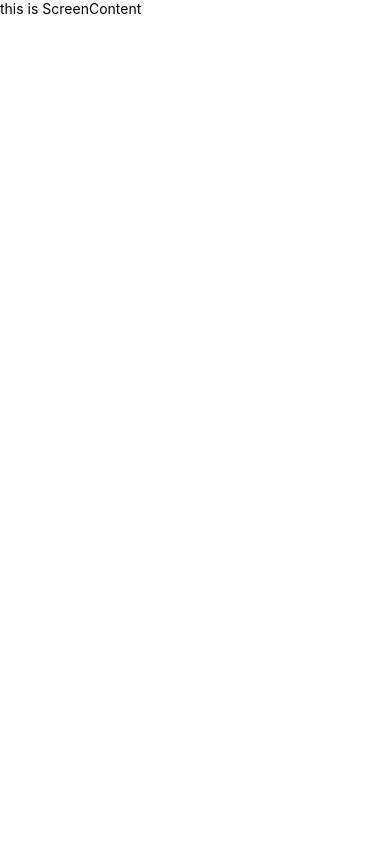
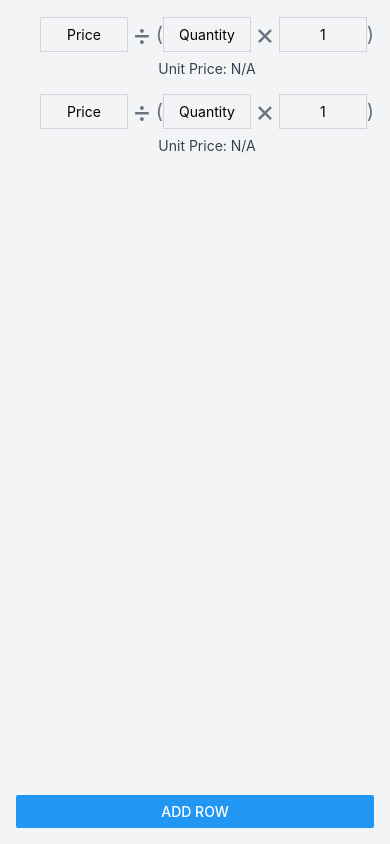
Before and after one commit to kfs214/HOnmurasaki, a React Native app: screen / in a window 390 px wide. Built offline with nearby package versions, Linux system fonts and the light colour scheme.

Commit message:
feat: Implement unit price calculation and minimum price highlighting
- Added logic to calculate unit price for each row.
- Highlighted the cheapest row based on the calculated unit price.
- Implemented logic to handle manual row additions.

```diff
--- a/App.tsx
+++ b/App.tsx
@@ -1,11 +1,19 @@
 import { ScreenContent } from 'components/ScreenContent';
+import { KeyboardAvoidingView, Platform } from 'react-native';
+import { SafeAreaView, SafeAreaProvider } from 'react-native-safe-area-context';
 
 import './global.css';
 
 export default function App() {
   return (
-    <>
-      <ScreenContent />
-    </>
+    <SafeAreaProvider>
+      <SafeAreaView style={{ flex: 1 }}>
+        <KeyboardAvoidingView
+          style={{ flex: 1 }}
+          behavior={Platform.OS === 'ios' ? 'padding' : undefined}>
+          <ScreenContent />
+        </KeyboardAvoidingView>
+      </SafeAreaView>
+    </SafeAreaProvider>
   );
 }
--- /dev/null
+++ b/components/InputRow.tsx
@@ -0,0 +1,105 @@
+import { View, TextInput, Text, Keyboard } from 'react-native';
+
+import { RowData } from '../types/common';
+
+type InputRowProps = {
+  data: RowData;
+  isCheapest?: boolean;
+  onUpdate: (updatedRow: Partial<RowData>) => void;
+  onLastInputKeyPress?: () => void; // Updated prop to handle key press events
+  inputRef?: (ref: TextInput | null) => void; // Ref for the Price input
+};
+
+// Format numbers with thousand separators without rounding
+function formatNumberWithoutRounding(value: number | null): string {
+  if (value === null) return '';
+  return value.toLocaleString(); // Apply thousand separators directly
+}
+
+export function InputRow({ data, isCheapest, onUpdate, onLastInputKeyPress, inputRef }: InputRowProps) {
+  const handleInputChange = (key: keyof RowData, value: string) => {
+    // Remove non-numeric characters and parse the value
+    const numericValue = value.replace(/[^0-9.]/g, ''); // Remove non-numeric characters
+    const parsedValue = numericValue === '' ? null : parseFloat(numericValue);
+
+    // Reject invalid values (e.g., 0)
+    if (parsedValue === null || parsedValue <= 0) {
+      onUpdate({ [key]: null }); // Set the value to null
+    } else {
+      onUpdate({ [key]: parsedValue }); // Update with the valid number
+    }
+  };
+
+  const handleKeyPress = (event: any, isLastInput: boolean) => {
+    const { key, shiftKey } = event.nativeEvent;
+
+    // Early return for Shift+Tab
+    if (key === 'Tab' && shiftKey) {
+      return; // Allow default behavior for Shift+Tab
+    }
+
+    if (key === 'Enter') {
+      if (!onLastInputKeyPress) return; // Allow default behavior if no handler is defined
+      event.preventDefault(); // Prevent default behavior for Enter
+      onLastInputKeyPress(); // Trigger row addition
+      Keyboard.dismiss(); // Dismiss the keyboard on mobile
+    } else if (key === 'Tab' && isLastInput) {
+      if (!onLastInputKeyPress) return; // Allow default behavior if no handler is defined
+      event.preventDefault(); // Prevent default behavior for Tab
+      onLastInputKeyPress(); // Trigger row addition
+      Keyboard.dismiss(); // Dismiss the keyboard on mobile
+    }
+  };
+
+  return (
+    <View className="mb-2 flex-row items-center">
+      {/* Cheapest Row Indicator */}
+      <View className="w-6">{isCheapest && <Text className="text-center">⭐</Text>}</View>
+
+      {/* Price Input */}
+      <View className="flex-1 flex-row items-center border border-gray-300 p-2">
+        <TextInput
+          ref={inputRef} // Attach the ref to the Price input
+          className="min-w-0 flex-1 text-center"
+          keyboardType="numeric"
+          placeholder="Price"
+          value={formatNumberWithoutRounding(data.price)} // Format the value for display
+          onChangeText={(text) => handleInputChange('price', text.replace(/,/g, ''))} // Remove commas before processing
+          onKeyPress={(event) => handleKeyPress(event, false)} // Pass isLastInput as false
+        />
+      </View>
+
+      {/* Division Symbol */}
+      <Text className="mx-1 text-3xl text-gray-500">÷</Text>
+      <Text className="text-xl text-gray-500">(</Text>
+
+      {/* Quantity Input */}
+      <View className="flex-1 flex-row items-center border border-gray-300 p-2">
+        <TextInput
+          className="min-w-0 flex-1 text-center"
+          keyboardType="numeric"
+          placeholder="Quantity"
+          value={formatNumberWithoutRounding(data.quantity)} // Format the value for display
+          onChangeText={(text) => handleInputChange('quantity', text.replace(/,/g, ''))} // Remove commas before processing
+          onKeyPress={(event) => handleKeyPress(event, false)} // Pass isLastInput as false
+        />
+      </View>
+
+      {/* Multiplication Symbol */}
+      <Text className="mx-1 text-3xl text-gray-500">×</Text>
+
+      {/* Count Input */}
+      <View className="flex-1 flex-row items-center border border-gray-300 p-2">
+        <TextInput
+          className="min-w-0 flex-1 text-center"
+          keyboardType="numeric"
+          placeholder="1" // Placeholder "1"
+          value={formatNumberWithoutRounding(data.count)} // Format the value for display
+          onChangeText={(text) => handleInputChange('count', text.replace(/,/g, ''))} // Remove commas before processing
+          onKeyPress={(event) => handleKeyPress(event, true)} // Pass isLastInput as true
+        />
+      </View>
+      <Text className="text-xl text-gray-500">)</Text>
+    </View>
+  );
+}
--- a/components/ScreenContent.tsx
+++ b/components/ScreenContent.tsx
@@ -1,11 +1,101 @@
-import { View, Text } from 'react-native';
+import Big from 'big.js';
+import { useState, useRef } from 'react';
+import { View, Button, FlatList, Text, TextInput } from 'react-native';
 
-type ScreenContentProps = {};
+import { InputRow } from './InputRow';
+import { RowData } from '../types/common';
 
-export const ScreenContent = ({}: ScreenContentProps) => {
+export function ScreenContent() {
+  const defaultValues: Omit<RowData, 'id'> = { price: null, quantity: null, count: null };
+
+  const [rows, setRows] = useState<RowData[]>([
+    { id: 'initial-value-a', ...defaultValues },
+    { id: 'initial-value-b', ...defaultValues },
+  ]);
+  const [minPrice, setMinPrice] = useState<number | null>(null);
+
+  const flatListRef = useRef<FlatList<RowData>>(null);
+  const inputRefs = useRef<(TextInput | null)[]>([]);
+
+  function addRow() {
+    setRows((prevRows) => {
+      const newRow = { id: Date.now().toString(), ...defaultValues };
+      return [...prevRows, newRow];
+    });
+
+    setTimeout(() => {
+      flatListRef.current?.scrollToEnd(); // Scroll to the new row
+      inputRefs.current[rows.length]?.focus(); // Focus on the Price input of the new row
+    }, 100);
+  }
+
+  function calculateUnitPrice(row: RowData): number | null {
+    if (row.price === null || row.price <= 0) return null;
+    const price = new Big(row.price);
+    const quantity = new Big(row.quantity || 1);
+    const count = new Big(row.count || 1);
+    return price.div(quantity.times(count)).toNumber();
+  }
+
+  function updateRow(id: string, updatedRow: Partial<RowData>) {
+    const updatedRows = rows.map((row) => (row.id === id ? { ...row, ...updatedRow } : row));
+    setRows(updatedRows);
+
+    // Calculate the minimum unit price
+    // Note: We recalculate the unit price for all rows each time a row is updated.
+    // This approach was chosen after careful consideration:
+    // - The unit price calculation is lightweight and does not significantly impact performance.
+    // - Keeping the logic simple avoids the complexity of managing cached values or memoization.
+    // - This ensures that the calculations are always up-to-date and consistent.
+    const unitPrices = updatedRows
+      .map(calculateUnitPrice)
+      .filter((price): price is number => price !== null);
+
+    if (unitPrices.length > 0) {
+      const minPrice = Math.min(...unitPrices);
+      setMinPrice(minPrice);
+    } else {
+      setMinPrice(null);
+    }
+  }
+
+  // Format numbers with thousand separators and rounding
+  function formatNumberWithRounding(value: number | null, fractionDigits: number = 2): string {
+    if (value === null) return 'N/A';
+    return value.toLocaleString(undefined, {
+      minimumFractionDigits: fractionDigits,
+      maximumFractionDigits: fractionDigits,
+    });
+  }
+
   return (
-    <View>
-      <Text>this is ScreenContent</Text>
+    <View className="flex-1 bg-gray-100 p-4">
+      <FlatList
+        ref={flatListRef}
+        data={rows}
+        keyExtractor={(item) => item.id}
+        renderItem={({ item, index }) => (
+          <View>
+            {/* First Row: InputRow */}
+            <InputRow
+              data={item}
+              isCheapest={minPrice !== null && calculateUnitPrice(item) === minPrice}
+              onUpdate={(updatedRow) => updateRow(item.id, updatedRow)}
+              onLastInputKeyPress={index === rows.length - 1 ? addRow : undefined}
+              inputRef={(ref) => (inputRefs.current[index] = ref)} // Store reference to the Price input
+            />
+            {/* Second Row: Unit Price */}
+            <View className="mb-4 flex-row items-center">
+              <View className="w-6" />
+              <Text className="flex-1 text-center text-gray-700">
+                Unit Price: {formatNumberWithRounding(calculateUnitPrice(item))}
+              </Text>
+            </View>
+          </View>
+        )}
+        contentContainerStyle={{ paddingBottom: 20 }}
+      />
+      <Button title="Add Row" onPress={addRow} />
     </View>
   );
-};
+}
--- /dev/null
+++ b/types/common.ts
@@ -0,0 +1,6 @@
+export type RowData = {
+  id: string;
+  price: number | null;
+  quantity: number | null;
+  count: number | null;
+};
```
Also changed, not shown: package.json (+5 -3 lines), nativewind-env.d.ts (line endings or trailing spaces), 1 other file (tests, documents, lock files or other folders).
